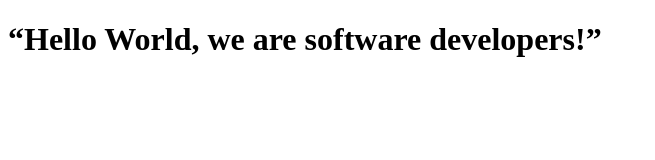
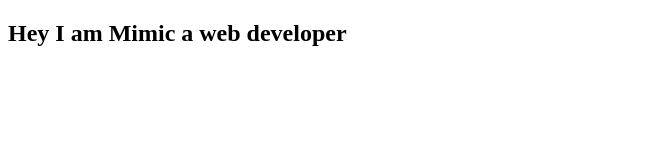
Before and after one commit to andres-condezo/htmlchallenge, a plain HTML site: page index.html in a window 1280 px wide. Shown: the whole page, without its empty margins (0-655 px from the left). Drawn offline with Linux system fonts and the light colour scheme.

Commit message:
Update index.html

```diff
--- a/index.html
+++ b/index.html
@@ -7,21 +7,9 @@
   </head>
 
   <body>
-    <script src="https://cdn.freecodecamp.org/testable-projects-fcc/v1/bundle.js"></script>
-
-    <!--
-
-    Hello Camper!
-
-    For now, the test suite only works in Chrome!
-    Please read the README below in the JS Editor before beginning.
-    Feel free to delete this message once you have read it.
-    Good luck and Happy Coding!
-
-    - The freeCodeCamp Team
-
-    -->
-    <h1>“Hello World, we are software developers!”</h1>
-    <script  src="js/index.js"></script>
-  </body>
+    <section id="welcome-section">
+<h1>Hey I am Mimic
+    a web developer </h1>
+    </section>
+    </body>
 </html>
```
